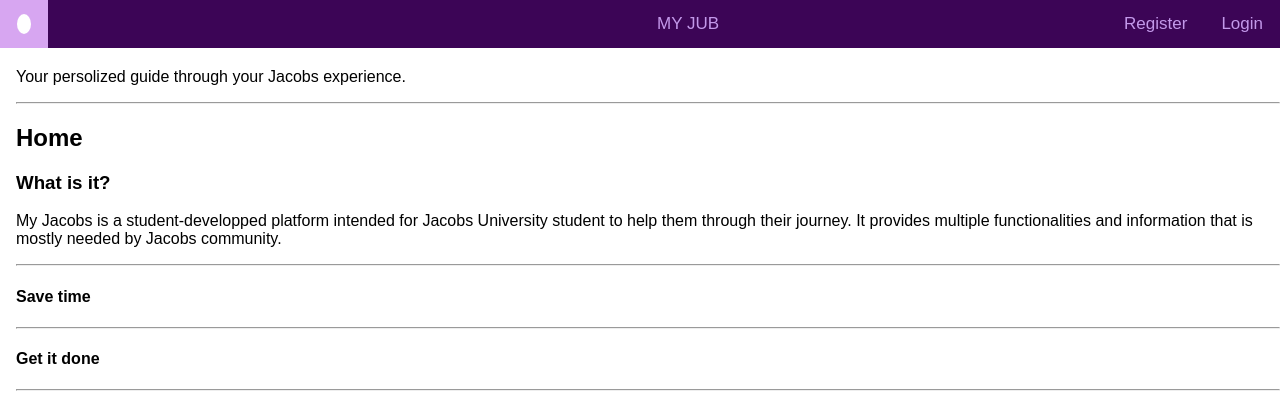
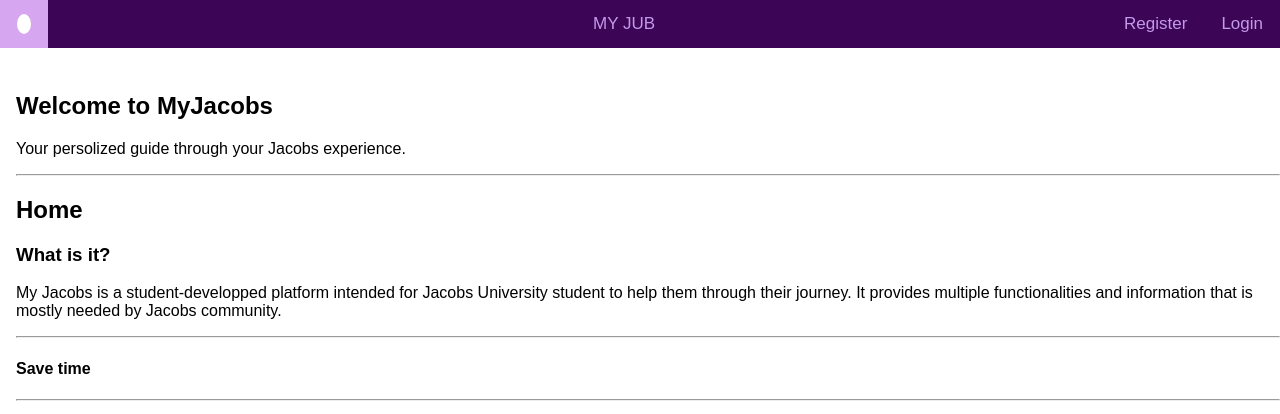
Before and after one commit to Mahdi-Ouchrahou/Mahdi-Ouchrahou.github.io, a PHP site: page / in a window 1280 px wide. Shown: the top 414 px of the page. Run offline with PHP 8.4, Linux system fonts and the light colour scheme; some libraries are stand-ins or nearby versions.

Commit message:
second test

```diff
--- a/index.html
+++ b/index.html
@@ -45,6 +45,10 @@
         -->
         <!-- Body section -->
 
+        <br>
+        <br>
+        <br>
+        <br>
 
 
         <main class = "body_sec" style="padding-left:16px">
--- a/style.css
+++ b/style.css
@@ -56,7 +56,7 @@ body {
   display:block;
   position: fixed;
   top: 0%;
-  left: 50%;
+  left: 45%;
   transform: translate(0%, 0%);
 
 }
```
